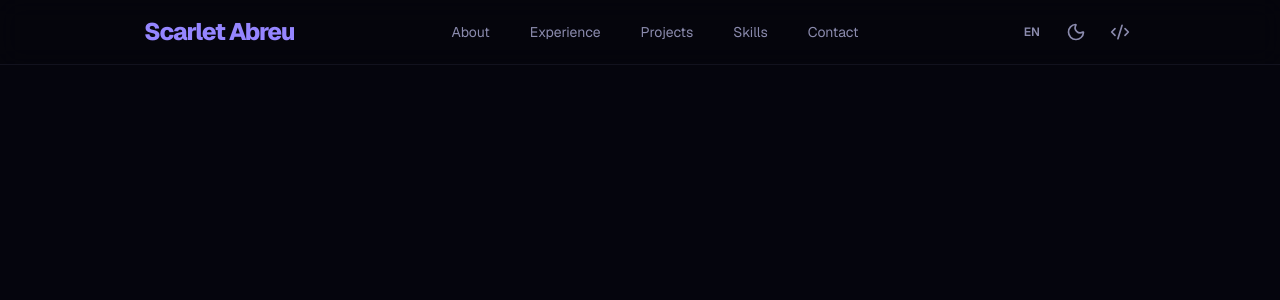
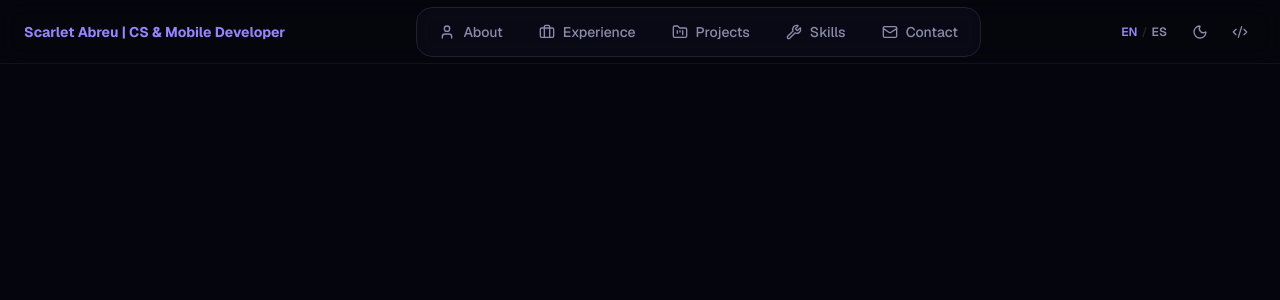
Before and after one commit to scarletabreu/portfolio, a Next.js app: page / in a window 1280 px wide. Shown: the top 300 px of the page. Built offline with nearby package versions, Linux system fonts and the light colour scheme.

Commit message:
feat: improve navbar

```diff
--- a/app/globals.css
+++ b/app/globals.css
@@ -91,3 +91,14 @@
     @apply bg-gradient-to-r from-primary to-accent bg-clip-text text-transparent;
   }
 }
+
+@keyframes float {
+  0%, 100% { transform: translateY(0px); }
+  50% { transform: translateY(-10px); }
+}
+
+@layer utilities {
+  .animate-float {
+    animation: float 3s ease-in-out infinite;
+  }
+}
--- a/app/layout.tsx
+++ b/app/layout.tsx
@@ -24,7 +24,11 @@ export default function RootLayout({
   children: React.ReactNode;
 }>) {
   return (
-    <html lang="en" suppressHydrationWarning className={`${geistSans.variable} ${geistMono.variable} h-full antialiased dark`}>
+    <html
+      lang="en"
+      suppressHydrationWarning
+      className={`${geistSans.variable} ${geistMono.variable} h-full antialiased dark`}
+    >
       <body className="min-h-full flex flex-col">
         <Providers>
           <Navbar />
--- a/app/page.tsx
+++ b/app/page.tsx
@@ -1,7 +1,3 @@
 export default function Home() {
-  return (
-    <main className="flex flex-col">
-      {}
-    </main>
-  );
+  return <main className="flex flex-col">{}</main>;
 }
--- a/components/navbar.tsx
+++ b/components/navbar.tsx
@@ -1,7 +1,7 @@
 'use client'
 
 import Link from 'next/link'
-import { Code2, Menu, X, Moon, Sun } from 'lucide-react'
+import { Code2, Moon, Sun, Monitor, User, Briefcase, FolderKanban, Wrench, Mail } from 'lucide-react'
 import { useState, useEffect } from 'react'
 import { useTheme } from 'next-themes'
 import {
@@ -10,31 +10,14 @@ import {
   DropdownMenuItem,
   DropdownMenuTrigger,
 } from '@/components/ui/dropdown-menu'
-import { Monitor } from 'lucide-react'
 
 const links = [
-  { id: 'about', en: 'About', es: 'Sobre mí' },
-  { id: 'experience', en: 'Experience', es: 'Experiencia' },
-  { id: 'projects', en: 'Projects', es: 'Proyectos' },
-  { id: 'skills', en: 'Skills', es: 'Habilidades' },
-  { id: 'contact', en: 'Contact', es: 'Contacto' },
+  { id: 'about', en: 'About', es: 'Sobre mí', icon: User },
+  { id: 'experience', en: 'Experience', es: 'Experiencia', icon: Briefcase },
+  { id: 'projects', en: 'Projects', es: 'Proyectos', icon: FolderKanban },
+  { id: 'skills', en: 'Skills', es: 'Habilidades', icon: Wrench },
+  { id: 'contact', en: 'Contact', es: 'Contacto', icon: Mail },
 ]
-
-function SocialIcons() {
-  return (
-    <div className="flex items-center gap-3">
-      <a
-        href="https://github.com/scarletabreu"
-        target="_blank"
-        rel="noopener noreferrer"
-        className="rounded-full p-1.5 text-muted-foreground transition-all hover:bg-accent hover:text-accent-foreground"
-        aria-label="GitHub"
-      >
-        <Code2 className="h-5 w-5" />
-      </a>
-    </div>
-  )
-}
 
 function ThemeToggle() {
   const { theme, setTheme } = useTheme()
@@ -44,29 +27,20 @@ function ThemeToggle() {
     // eslint-disable-next-line react-hooks/set-state-in-effect
     setMounted(true)
   }, [])
-
-  if (!mounted) return <div className="h-5 w-5" />
+  if (!mounted) return <div className="h-8 w-8" />
 
   return (
     <DropdownMenu>
       <DropdownMenuTrigger asChild>
-        <button
-            className="rounded-full p-1.5 text-muted-foreground transition-all hover:bg-accent hover:text-accent-foreground focus:outline-none"
-            aria-label="Toggle Theme"
-        >
-            {theme === 'dark' ? <Moon className="h-5 w-5" /> : theme === 'light' ? <Sun className="h-5 w-5" /> : <Monitor className="h-5 w-5" />}
+        {/* Cambio: hover:bg-primary/10 y hover:text-primary */}
+        <button className="flex h-8 w-8 items-center justify-center rounded-full text-muted-foreground transition-all hover:bg-primary/10 hover:text-primary focus:outline-none">
+          {theme === 'dark' ? <Moon className="h-4 w-4" /> : theme === 'light' ? <Sun className="h-4 w-4" /> : <Monitor className="h-4 w-4" />}
         </button>
       </DropdownMenuTrigger>
       <DropdownMenuContent align="end">
-        <DropdownMenuItem onClick={() => setTheme('light')}>
-            <Sun className="mr-2 h-4 w-4" /> Light
-        </DropdownMenuItem>
-        <DropdownMenuItem onClick={() => setTheme('dark')}>
-            <Moon className="mr-2 h-4 w-4" /> Dark
-        </DropdownMenuItem>
-        <DropdownMenuItem onClick={() => setTheme('system')}>
-            <Monitor className="mr-2 h-4 w-4" /> System
-        </DropdownMenuItem>
+        <DropdownMenuItem onClick={() => setTheme('light')}><Sun className="mr-2 h-4 w-4" /> Light</DropdownMenuItem>
+        <DropdownMenuItem onClick={() => setTheme('dark')}><Moon className="mr-2 h-4 w-4" /> Dark</DropdownMenuItem>
+        <DropdownMenuItem onClick={() => setTheme('system')}><Monitor className="mr-2 h-4 w-4" /> System</DropdownMenuItem>
       </DropdownMenuContent>
     </DropdownMenu>
   )
@@ -76,89 +50,120 @@ function LangToggle({ lang, setLang }: { lang: 'en' | 'es'; setLang: (l: 'en' |
   return (
     <DropdownMenu>
       <DropdownMenuTrigger asChild>
-        <button
-            className="rounded-full px-2 py-1 text-xs font-semibold text-muted-foreground transition-all hover:bg-accent hover:text-accent-foreground focus:outline-none"
-            aria-label="Change Language"
-        >
-            {lang === 'en' ? 'EN' : 'ES'}
+        {/* Cambio: hover:bg-primary/10 y hover:text-primary */}
+        <button className="flex h-8 items-center gap-1 rounded-full px-2 text-xs font-semibold text-muted-foreground transition-all hover:bg-primary/10 hover:text-primary focus:outline-none border border-transparent hover:border-primary/20">
+          <span className={lang === 'en' ? 'text-primary' : ''}>EN</span>
+          <span className="text-border">/</span>
+          <span className={lang === 'es' ? 'text-primary' : ''}>ES</span>
         </button>
       </DropdownMenuTrigger>
       <DropdownMenuContent align="end">
-        <DropdownMenuItem onClick={() => setLang('en')}>
-            English
-        </DropdownMenuItem>
-        <DropdownMenuItem onClick={() => setLang('es')}>
-            Español
-        </DropdownMenuItem>
+        <DropdownMenuItem onClick={() => setLang('en')}>English</DropdownMenuItem>
+        <DropdownMenuItem onClick={() => setLang('es')}>Español</DropdownMenuItem>
       </DropdownMenuContent>
     </DropdownMenu>
   )
 }
 
 export function Navbar() {
-  const [menuOpen, setMenuOpen] = useState(false)
   const [lang, setLang] = useState<'en' | 'es'>('en')
+  const [active, setActive] = useState('')
+
+  const scrollTo = (id: string) => {
+    setActive(id)
+    document.getElementById(id)?.scrollIntoView({ behavior: 'smooth' })
+  }
 
   return (
-    <header className="fixed top-0 left-0 right-0 z-50 border-b border-border/50 bg-background/80 backdrop-blur-md">
-      <div className="mx-auto flex h-16 max-w-5xl items-center justify-between px-4">
+    <>
+      {/* Desktop navbar */}
+      <header className="fixed top-0 left-0 right-0 z-50 hidden md:flex items-center justify-between border-b border-border/50 bg-background/80 backdrop-blur-md px-6 h-16">
 
         {/* Logo */}
-        <Link  href="/"
-        className="text-2xl font-extrabold tracking-tighter gradient-text transition-opacity hover:opacity-80">
-            Scarlet Abreu
+        <Link href="/" className="text-sm font-bold text-primary transition-opacity hover:opacity-80">
+          Scarlet Abreu | CS & Mobile Developer
         </Link>
 
-        {/* Nav links - desktop */}
-        <nav className="hidden md:flex items-center gap-6 text-sm text-muted-foreground">
-          {links.map((link) => (
-            <a
-              key={link.id}
-              href={`#${link.id}`}
-              className="rounded-md px-2 py-1 transition-all hover:bg-accent hover:text-accent-foreground"
-            >
-              {lang === 'en' ? link.en : link.es}
-            </a>
-          ))}
+        {/* Tab links */}
+        <nav className="flex items-center gap-1 rounded-2xl border border-border bg-card/80 backdrop-blur-sm p-1.5 text-foreground">
+          {links.map((link) => {
+            const Icon = link.icon
+            const isActive = active === link.id
+            return (
+              <button
+                key={link.id}
+                onClick={() => scrollTo(link.id)}
+                className={`flex items-center gap-2 px-4 py-2 rounded-xl text-sm font-medium transition-all duration-300 ${
+                  isActive
+                    ? 'bg-primary text-primary-foreground shadow-lg shadow-primary/25'
+                    : 'text-muted-foreground hover:text-primary hover:bg-primary/10' // Cambio aquí
+                }`}
+              >
+                <Icon className="h-4 w-4" />
+                {lang === 'en' ? link.en : link.es}
+              </button>
+            )
+          })}
         </nav>
 
-        {/* Right side */}
-        <div className="flex items-center gap-3">
+        {/* Right controls */}
+        <div className="flex items-center gap-2">
           <LangToggle lang={lang} setLang={setLang} />
           <ThemeToggle />
-          <div className="hidden sm:block">
-            <SocialIcons />
-          </div>
+          <a
+            href="https://github.com/scarletabreu"
+            target="_blank"
+            rel="noopener noreferrer"
+            className="flex h-8 w-8 items-center justify-center rounded-full text-muted-foreground transition-all hover:bg-primary/10 hover:text-primary" // Cambio aquí
+            aria-label="GitHub"
+          >
+            <Code2 className="h-4 w-4" />
+          </a>
+        </div>
+      </header>
 
-          {/* Mobile menu button */}
-          <button
-            className="md:hidden text-muted-foreground hover:text-primary transition-colors"
-            onClick={() => setMenuOpen(!menuOpen)}
-            aria-label="Toggle Menu"
+      {/* Mobile top bar */}
+      <header className="fixed top-0 left-0 right-0 z-50 flex md:hidden items-center justify-between px-4 py-3 border-b border-border bg-background/95 backdrop-blur-lg">
+        <span className="font-semibold text-foreground">
+          Scarlet<span className="text-primary">.</span>
+        </span>
+        <div className="flex items-center gap-2">
+          <a
+            href="https://github.com/scarletabreu"
+            target="_blank"
+            rel="noopener noreferrer"
+            className="flex h-8 w-8 items-center justify-center rounded-full text-muted-foreground hover:bg-primary/10 hover:text-primary transition-colors" // Cambio aquí
           >
-            {menuOpen ? <X className="h-5 w-5" /> : <Menu className="h-5 w-5" />}
-          </button>
+            <Code2 className="h-4 w-4" />
+          </a>
+          <LangToggle lang={lang} setLang={setLang} />
+          <ThemeToggle />
         </div>
-      </div>
+      </header>
 
-      {/* Mobile menu */}
-      {menuOpen && (
-        <nav className="md:hidden border-t border-border/50 bg-background/95 px-4 py-4 flex flex-col gap-4 text-sm text-muted-foreground">
-          {links.map((link) => (
-            <a
+      {/* Mobile bottom nav */}
+      <nav className="fixed bottom-0 left-0 right-0 z-50 flex md:hidden items-center justify-around px-2 py-2 border-t border-border bg-background/95 backdrop-blur-lg">
+        {links.map((link) => {
+          const Icon = link.icon
+          const isActive = active === link.id
+          return (
+            <button
               key={link.id}
-              href={`#${link.id}`}
-              className="rounded-md px-2 py-1 transition-all hover:bg-accent hover:text-accent-foreground"
-              onClick={() => setMenuOpen(false)}
+              onClick={() => scrollTo(link.id)}
+              className={`flex flex-col items-center gap-1 p-2 rounded-xl transition-all min-w-[60px] ${
+                isActive ? 'text-primary' : 'text-muted-foreground hover:text-primary' // Cambio aquí
+              }`}
             >
-              {lang === 'en' ? link.en : link.es}
-            </a>
-          ))}
-          <div className="flex pt-2 border-t border-border/50">
-            <SocialIcons />
-          </div>
-        </nav>
-      )}
-    </header>
+              <div className={`flex h-10 w-10 items-center justify-center rounded-xl transition-all ${isActive ? 'bg-primary/10' : 'hover:bg-primary/10'}`}>
+                <Icon className="h-5 w-5" />
+              </div>
+              <span className="text-[10px] font-medium">
+                {lang === 'en' ? link.en : link.es}
+              </span>
+            </button>
+          )
+        })}
+      </nav>
+    </>
   )
 }
--- a/components/providers.tsx
+++ b/components/providers.tsx
@@ -1,11 +1,11 @@
-'use client'
+"use client";
 
-import { ThemeProvider } from 'next-themes'
+import { ThemeProvider } from "next-themes";
 
 export function Providers({ children }: { children: React.ReactNode }) {
   return (
     <ThemeProvider attribute="class" defaultTheme="dark" enableSystem>
       {children}
     </ThemeProvider>
-  )
+  );
 }
```
Also changed, not shown: components/sections/hero.tsx (added).
